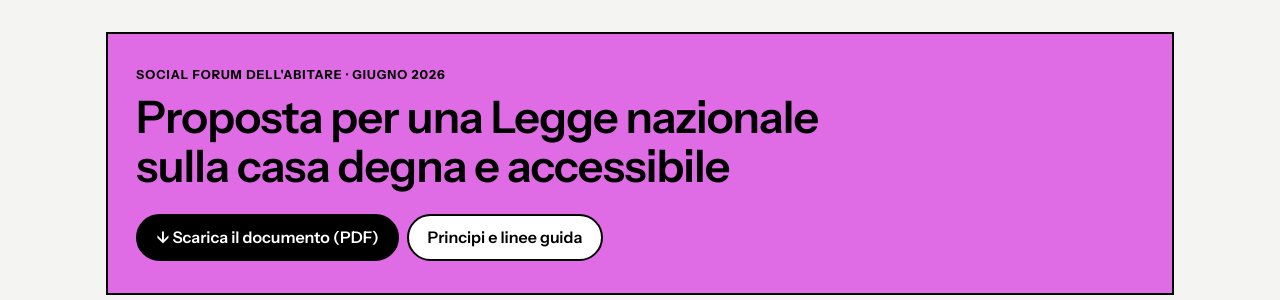
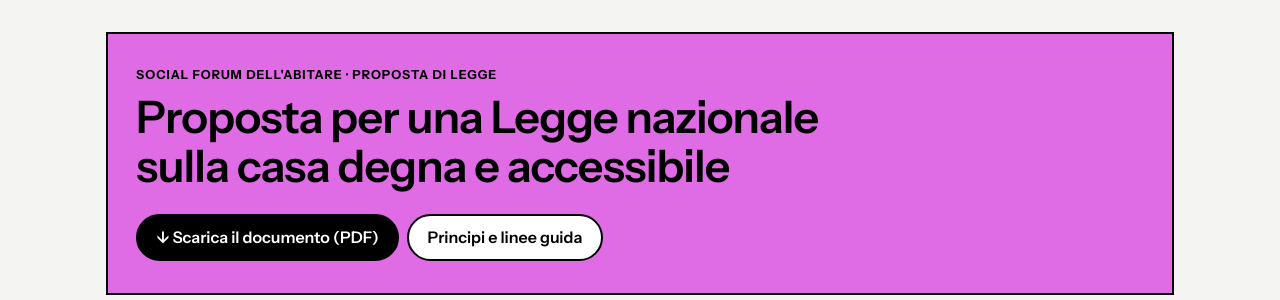
Before and after one commit to Lychfindel/carovana-sfa, a Flask app: page /proposta in a window 1280 px wide. Shown: the part 68-368 px from the top of the page. Run offline with Flask 3, Linux system fonts and the light colour scheme.

Commit message:
Titolo proposta di legge

```diff
--- a/templates/proposta.html
+++ b/templates/proposta.html
@@ -4,7 +4,7 @@
 {% block content %}
 <main class="doc-wrap doc-long">
   <header class="doc-hero">
-    <p class="eyebrow">Social Forum dell'Abitare · Giugno 2026</p>
+    <p class="eyebrow">Social Forum dell'Abitare · Proposta di legge</p>
     <h1>Proposta per una Legge nazionale sulla casa degna e accessibile</h1>
     <div class="doc-ctas">
       <a class="btn" href="{{ url_for('static', filename='pdf/SFA-Principi-e-Linee-guida-2026.pdf') }}" download>↓ Scarica il documento (PDF)</a>
```
